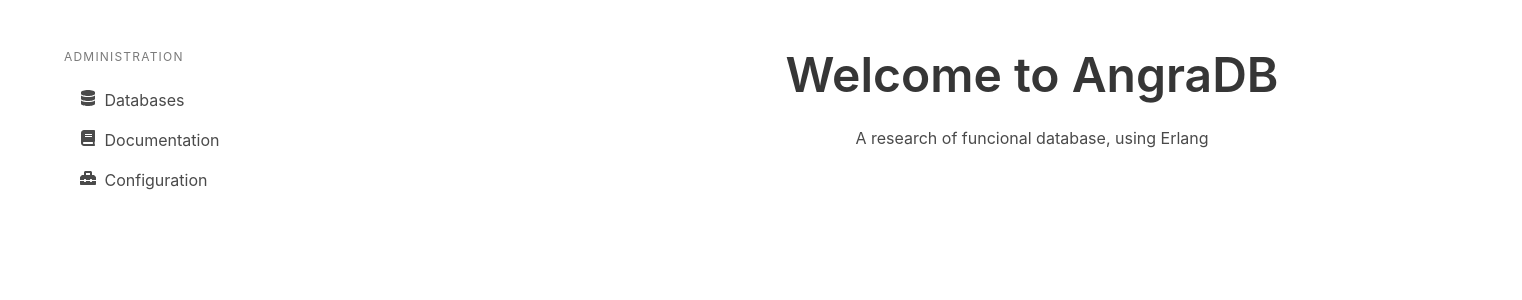
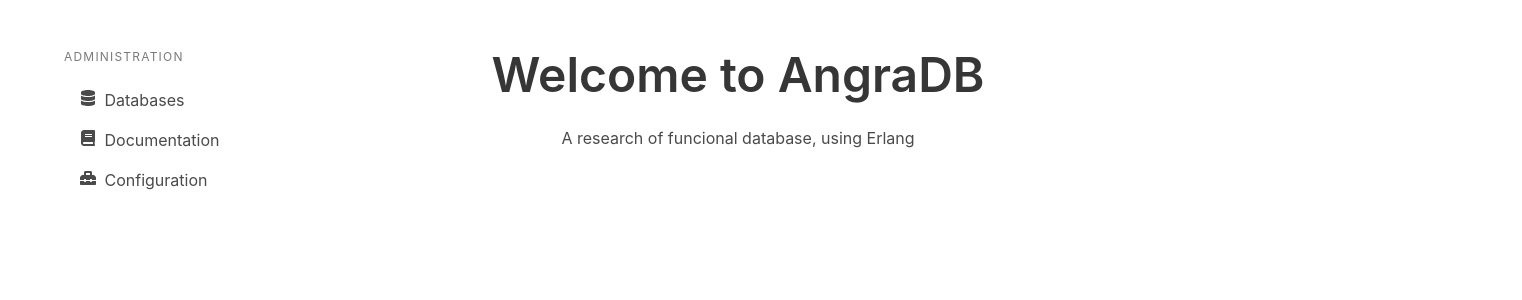
Before and after one commit to Angra-DB/frontend, a Vue app: page / in a window 1280 px wide. Shown: the top 300 px of the page, 1522 px wide, since content can reach past the window. Built offline with nearby package versions, Linux system fonts and the light colour scheme.

Commit message:
Minor fixes on App layout

```diff
--- a/src/App.vue
+++ b/src/App.vue
@@ -2,10 +2,10 @@
   <section id="app" class="section">
     <div class="container">
       <div class="columns is-mobile">
-        <aside class="column is-one-quarter">
+        <aside class="column is-2">
                 <Menu />
         </aside>
-        <main class="column is-10 is-offset-2">
+        <main class="column is-10">
           <HomePage />
         </main>
       </div>
@@ -16,7 +16,6 @@
 
 <script>
 import Menu from './components/menu/Menu.vue'
-import MenuButton from './components/menu/MenuButton.vue'
 import HomePage from './pages/homepage/HomePage'
 
 export default {
```
